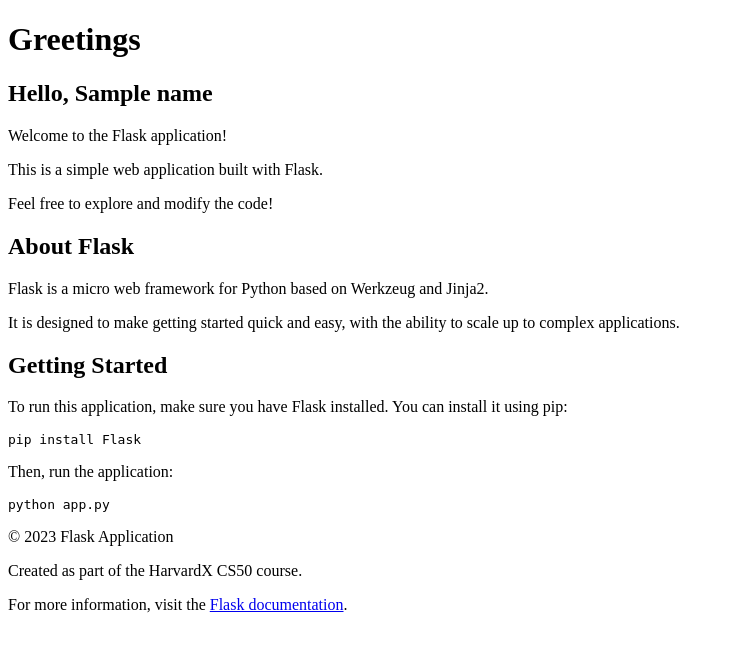
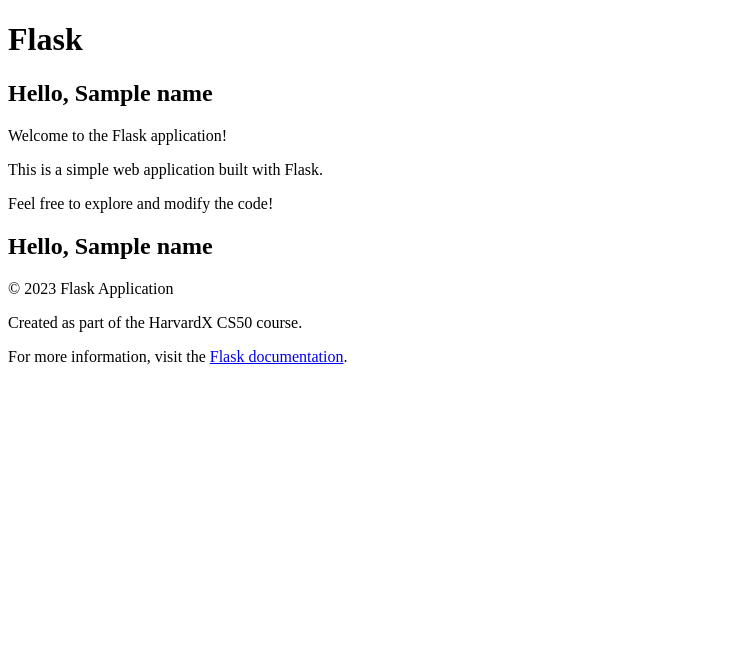
Before and after one commit to era-emuha/harvardx-cs50-course, a Flask app: template week_9_flask/templates/greet.html in a window 1280 px wide. Shown: the top 652 px of the page, without its empty margins (0-734 px from the left). Run offline with Flask 3, Linux system fonts and the light colour scheme; the template is opened without the code that fills it: most values are stand-ins (such as "Sample title", 1, 10 or a date in 2020).

Commit message:
Update form method to POST in index.html and adjust greet route to handle form data

```diff
--- a/week_9_flask/app.py
+++ b/week_9_flask/app.py
@@ -7,9 +7,9 @@
     my_name = request.args.get("name", "Era")
     return render_template("index.html", name=my_name)
 
-@app.route("/greet")
+@app.route("/greet", methods=["POST"])
 def greet():
-    my_name = request.args.get("name", "")
+    my_name = request.form.get("name", "world")
     return render_template("greet.html", name=my_name)
 
 @app.route("/about")
--- a/week_9_flask/templates/greet.html
+++ b/week_9_flask/templates/greet.html
@@ -1,34 +1,13 @@
-<!DOCTYPE html>
-<html lang="en">
-<head>
-    <meta charset="UTF-8">
-    <meta name="viewport" content="width=device-width, initial-scale=1.0">
-    <title>Greetings</title>
-</head>
-<body>
-    <header>
-        <h1>Greetings</h1>
-        <h2>Hello, {{ name }}</h2>
-        <p>Welcome to the Flask application!</p>
-        <p>This is a simple web application built with Flask.</p>
-        <p>Feel free to explore and modify the code!</p>
-    </header>
-    <main>
-        <h2>About Flask</h2>
-        <p>Flask is a micro web framework for Python based on Werkzeug and Jinja2.</p>
-        <p>It is designed to make getting started quick and easy, with the ability to scale up to complex applications.</p>
+{% extends "templates.html" %}
 
-        <h2>Getting Started</h2>
-        <p>To run this application, make sure you have Flask installed. You can install it using pip:</p>
-        <pre><code>pip install Flask</code></pre>
 
-        <p>Then, run the application:</p>
-        <pre><code>python app.py</code></pre>
-    </main>
-    <footer>
-        <p>&copy; 2023 Flask Application</p>
-        <p>Created as part of the HarvardX CS50 course.</p>
-        <p>For more information, visit the <a href="https://flask.palletsprojects.com/">Flask documentation</a>.</p>
-    </footer>
-</body>
-</html>
+{% block main %}
+<!-- conditional jinja -->
+<h2>Hello,
+    {% if name %}
+        {{ name }}
+    {% else %}
+        World
+    {% endif %}
+</h2>
+{% endblock %}
--- a/week_9_flask/templates/index.html
+++ b/week_9_flask/templates/index.html
@@ -11,7 +11,7 @@
 
         <p>Then, run the application:</p>
         <pre><code>python app.py</code></pre>
-        <form action="/greet" method="get">
+        <form action="/greet" method="post">
             <label for="name">Enter your name:</label>
             <input type="text" id="name" name="name" name="{{ name }}">
             <button type="submit">Submit</button>
```
